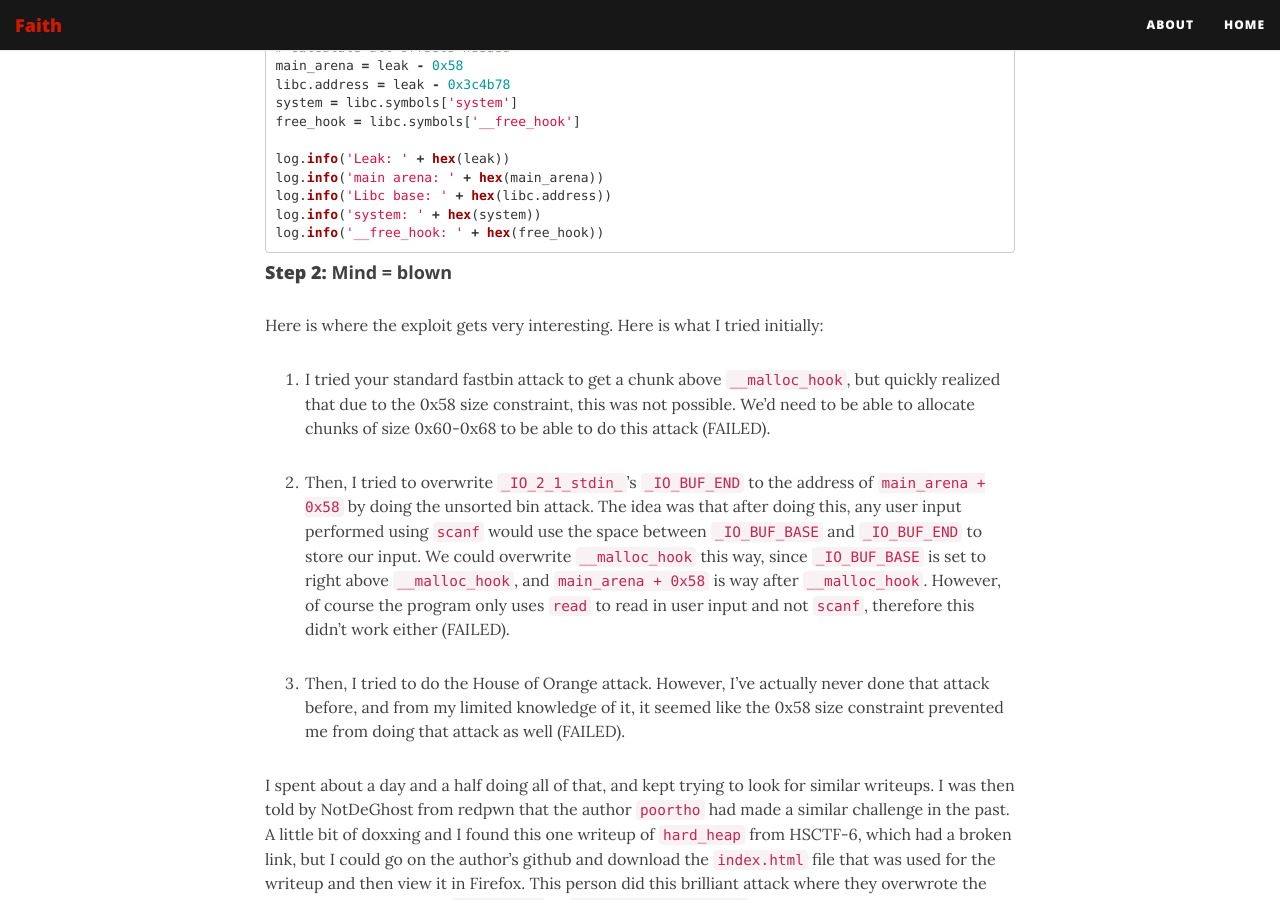
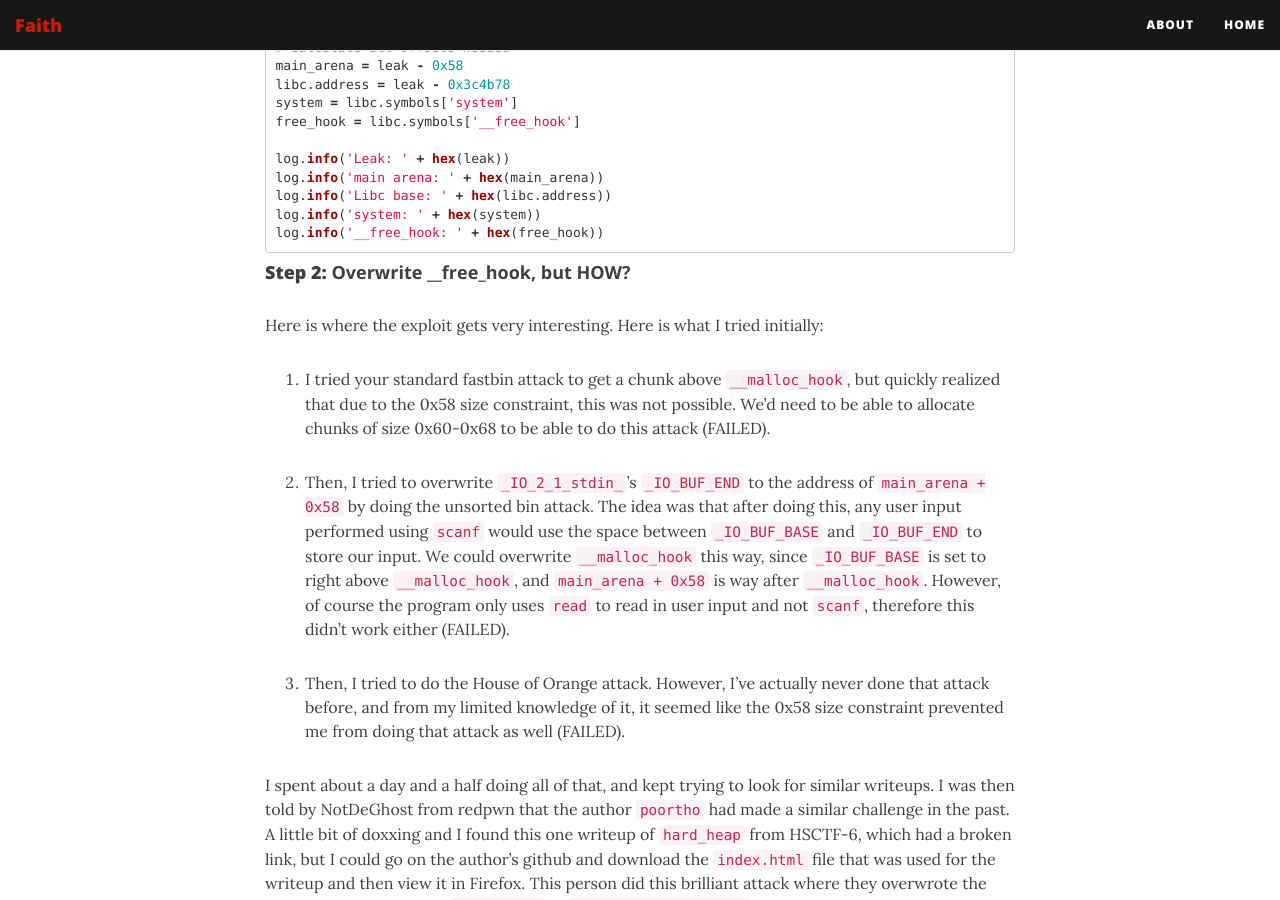
Before and after one commit to farazsth98/farazsth98.github.io, a Jekyll site: the page built from _posts/2019-10-12-picoctf-2019-sice-cream.markdown, in a window 1280 px wide and 900 px high, scrolled down 4512 px. Built offline with Jekyll 4.4.1, drawn with Linux system fonts in a browser that asks for light colours; nearby versions of some CDN libraries.

Commit message:
Fixed step 2 for sice_cream

````diff
--- a/_posts/2019-10-12-picoctf-2019-sice-cream.markdown
+++ b/_posts/2019-10-12-picoctf-2019-sice-cream.markdown
@@ -192,7 +192,7 @@ log.info('system: ' + hex(system))
 log.info('__free_hook: ' + hex(free_hook))
 ```
 
-#### Step 2: **Mind = blown**
+#### Step 2: **Overwrite __free_hook, but HOW?**
 
 Here is where the exploit gets very interesting. Here is what I tried initially:
 
````
